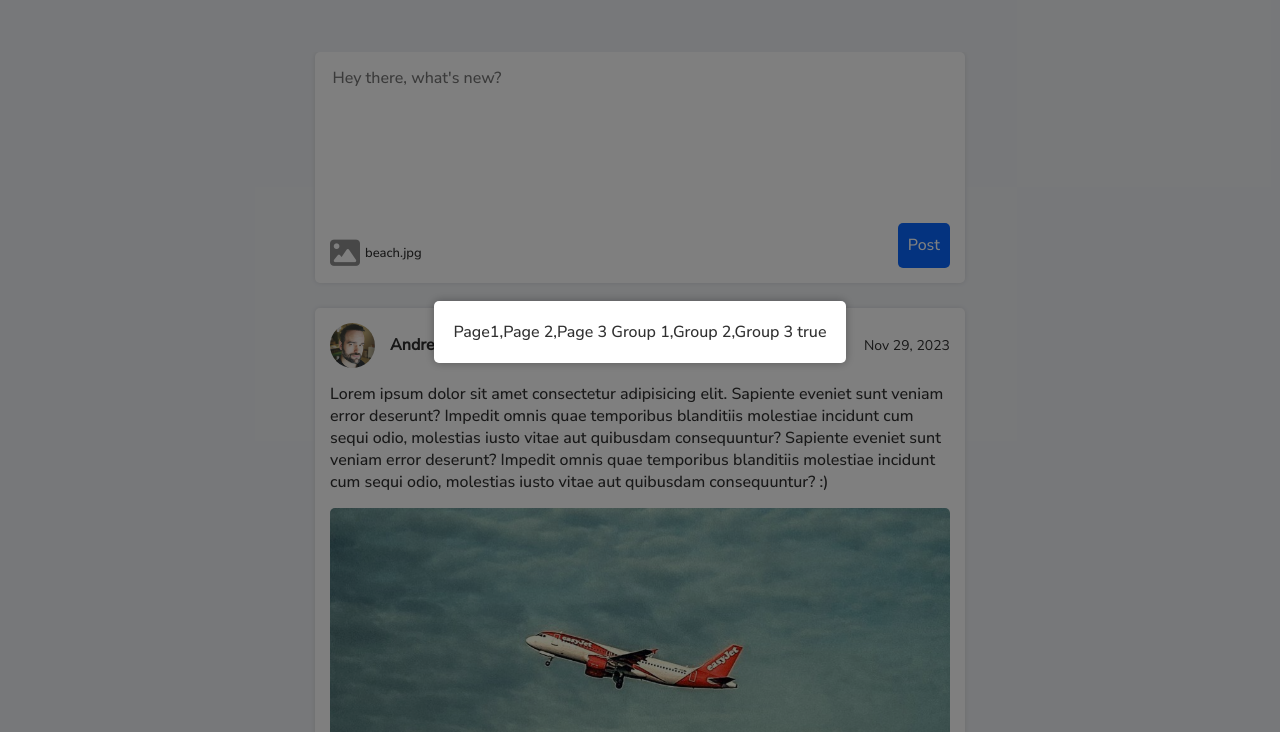
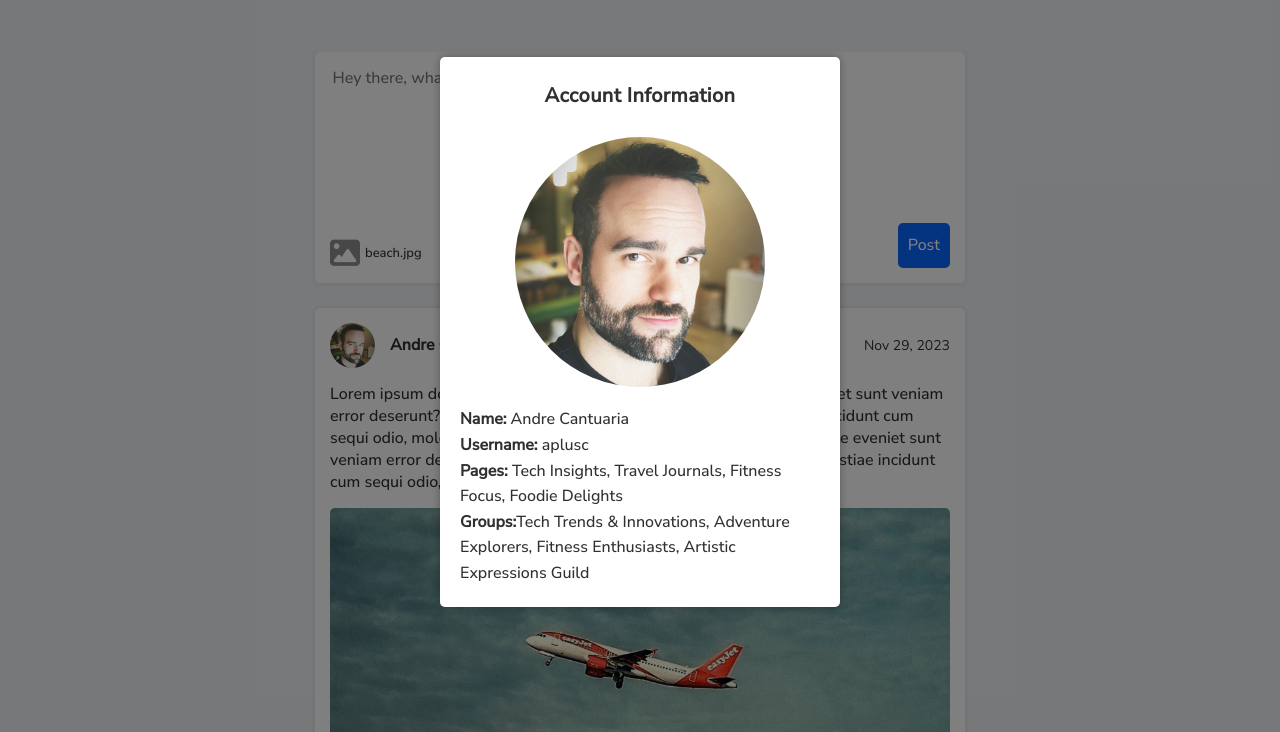
Before and after one commit to andrecantuaria/fakebook, a website: page index.html in a window 1280 px wide. Both pictures are taken after a click on the button "open". Shown: the part 68-800 px from the top of the page. Drawn offline with Linux system fonts and the light colour scheme.

Commit message:
Finish Modal and get info

```diff
--- a/assets/script/index.js
+++ b/assets/script/index.js
@@ -1,6 +1,6 @@
 'use strict';
 
-// utility functions utility-functions.js
+// Utility functions utility-functions.js
 function onEvent(event, selector, callback) {
     return selector.addEventListener(event, callback);
 }
@@ -17,10 +17,9 @@ function onEvent(event, selector, callback) {
     return [...parent.querySelectorAll(selector)];
 }
 
-
 // Classes user.js
 
-// parent
+// Parent
 class User {
     #id;
     #name;
@@ -40,11 +39,16 @@ class User {
     get email() { return this.#email; }
 
     getInfo() {
-        return `${this.#id} ${this.#name} ${this.#userName} ${this.#email}`;
+        return {
+            id: this.#id,
+            name: this.#name,
+            userName: this.#userName,
+            email: this.#email
+        };
     }
 }
 
-// child
+// Child
 class Subscriber extends User {
     #pages;
     #groups;
@@ -62,40 +66,33 @@ class Subscriber extends User {
     get canMonetize() { return this.#canMonetize; }
 
     getInfo() {
-        return `${this.#pages} ${this.#groups} ${this.#canMonetize}`;
+        return {
+            ...super.getInfo(),
+            pages: this.#pages,
+            groups: this.#groups,
+            canMonetize: this.#canMonetize
+        };
     }
 }
 
 const user = new Subscriber(
-    '1',
-    'Joe Doe',
-    'jdoe',
-    'jdoe@email.com',
-    ['Page1', 'Page 2', 'Page 3'],
-    ['Group 1', 'Group 2', 'Group 3'],
+    '1001',
+    'Andre Cantuaria',
+    'aplusc',
+    'acantuaria@email.com',
+    ['Tech Insights', 'Travel Journals', 'Fitness Focus', 'Foodie Delights'],
+    ['Tech Trends & Innovations', 'Adventure Explorers', 'Fitness Enthusiasts', 'Artistic Expressions Guild'],
     true
 );
 
 // Main Code index.js
 
-console.log(user.id)
-
-const userInfo = select('.user-info');
-userInfo.innerHTML = user.getInfo();
-
-
 // DOM Elements
 const profile = select('.profile');
-const input = select('.input');
-const uploadImgBtn = select('.upload-img-btn');
-const uploadInfo = select('.upload-info');
-const postBtn = select('post-btn');
-const username = select('username');
-const date = select('date');
-const postTextWithImg = select('.post-text-with-img');
-const postTextWithoutImg = select('.post-text-without-img');
-const postImg = select('.post-img');
-
+const fullName = select('.name');
+const userName = select('.username');
+const pages = select('.pages');
+const groups = select('.groups');
 
 // Modal
 
@@ -104,13 +101,20 @@ onEvent('DOMContentLoaded', document, function () {
     onEvent('click', profileButton, openModal);
 });
 
-  // open the modal
+// Open the modal
 function openModal() {
     const modal = getElement('myModal');
     modal.style.display = 'flex';
+
+// Display user info
+    const userInfo = user.getInfo();
+    fullName.innerHTML = `<p><strong>Name:</strong> ${userInfo.name}</p>`;
+    userName.innerHTML = `<p><strong>Username:</strong> ${userInfo.userName}</p>`;
+    pages.innerHTML = `<p><strong>Pages:</strong> ${userInfo.pages.join(', ')}</p>`;
+    groups.innerHTML = `<p><strong>Groups:</strong>${userInfo.groups.join(', ')}`;
 }
 
-  // close the modal
+// Close the modal
 function closeModal() {
     const modal = getElement('myModal');
     modal.style.display = 'none';
--- a/assets/style/index.css
+++ b/assets/style/index.css
@@ -53,9 +53,9 @@ main {
 }
 
 h1 {
-    font-size: 55px;
-    font-weight: 400;
-    color: var(--app-white);
+    font-size: 20px;
+    font-weight: 600;
+    color: var(--app-dark-gray);
     letter-spacing: 0.4px;
     line-height: 2;
 }
@@ -332,9 +332,28 @@ nav ul li + li {
  /* Styling for the modal content */
 .modal-content {
     background: #fff;
+    width: 400px;
     padding: 20px;
+    margin: 0;
     border-radius: 5px;
     box-shadow: 0 0 10px rgba(0, 0, 0, 0.3);
+}
+
+.profile-modal {
+    border-radius: 50%;
+    width: 250px;
+    height: 250px;
+    background: url('../img/profile-picture.jpg') center/cover;
+    align-self: center;
+    margin: auto;
+    margin-top: 20px;
+    margin-bottom: 20px;
+
+}
+
+.modal-content p {
+    text-align: left;
+    line-height: 1.6;
 }
 
 /* Styling for the close button */
--- a/index.html
+++ b/index.html
@@ -50,7 +50,16 @@
                     <div id="myModal" class="modal">
                         <div class="modal-content">
                             <span class="close" onclick="closeModal()">&times;</span>
-                            <p class="user-info"></p>
+                            <div class="user-info">
+                                <h1>Account Information</h1>
+                                <div class="profile-modal"></div>
+                                <p class="name"></p>
+                                <p class="username"></p>
+                                <p class="email"></p>
+                                <p class="pages"></p>
+                                <p class="groups"></p>
+                                <p class="can-monetize"></p>
+                            </div>
                         </div>
                     </div>
 
```
Lines whose indentation alone changed are shown as unchanged.
